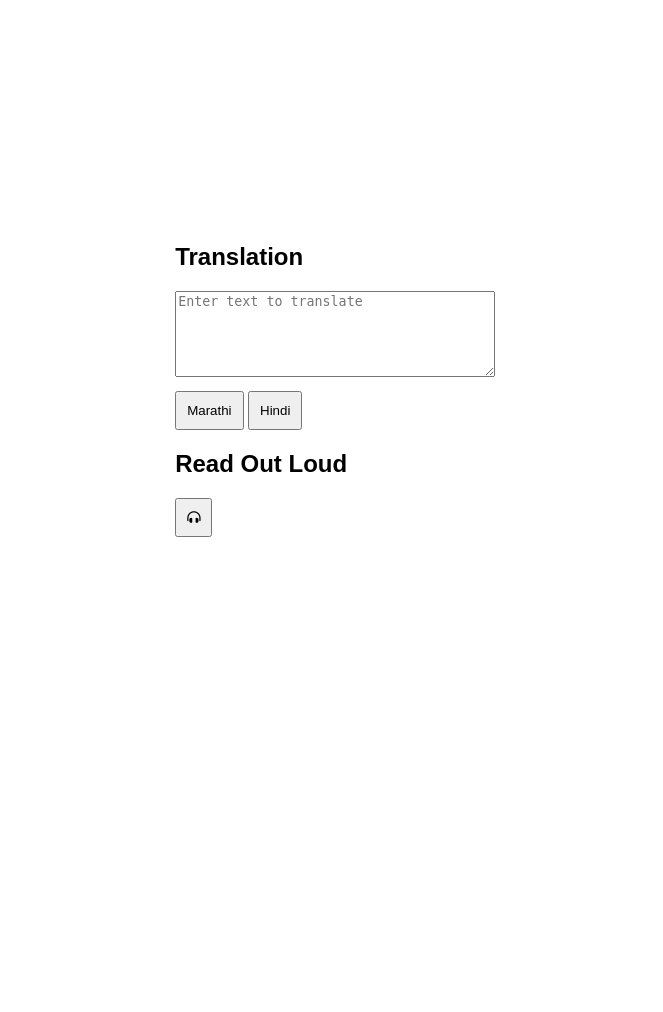
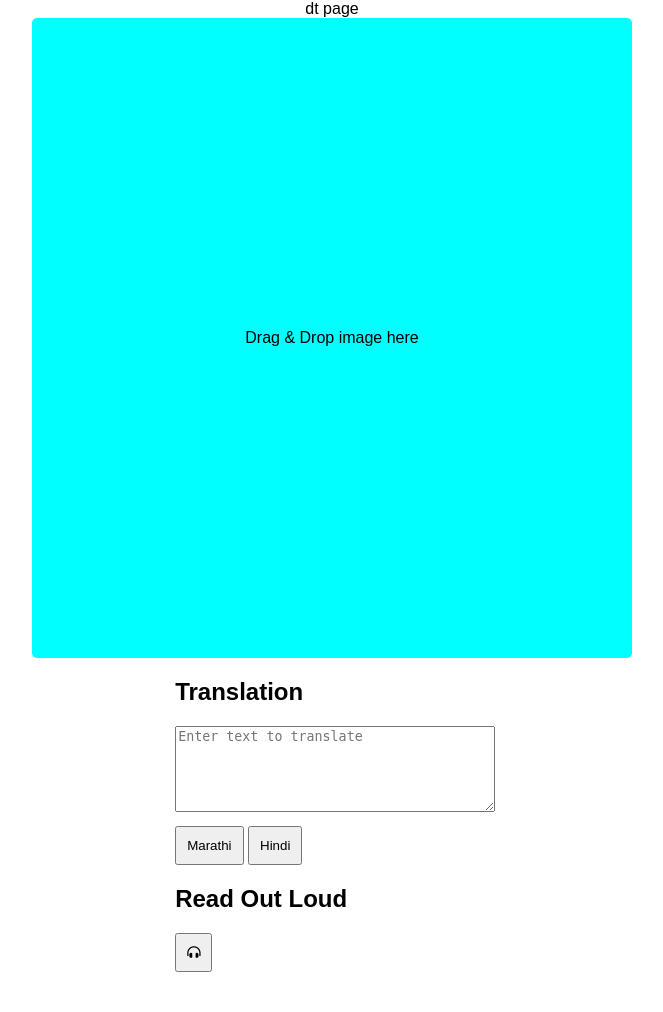
Before and after one commit to virajchandugade/Harveal, a FastAPI app: template templates/logtest.html in a window 1280 px wide. Shown: the whole page, without its empty margins (308-971 px from the left). Before the commit the page ends 537 px from the top, so only its background shows below. Run offline with FastAPI, Linux system fonts and the light colour scheme; the template is opened without the code that fills it, so the values that code supplies are empty; parts of the project's set-up code (start-up, migrations or seed data) failed here and were passed over; some libraries are stand-ins or nearby versions.

Commit message:
safety commit 13 feb 2024 2:15 am

```diff
--- a/main.py
+++ b/main.py
@@ -11,17 +11,14 @@ import random
 from pydantic import BaseModel
 from fastapi import Depends,  HTTPException, status
 from fastapi.middleware.cors import CORSMiddleware
-# from fastapi.security import OAuth2PasswordBearer
-# from fastapi_sessions import get_session, Session
+from datetime import datetime, timedelta
 from langdetect import detect
 from gtts import gTTS
 import os
 from translate import Translator
 import secrets
-
-
-
-
+from starlette.middleware.sessions import SessionMiddleware
+from fastapi.security import OAuth2PasswordBearer
 
 class OtpRequest(BaseModel):
     email: str
@@ -49,8 +46,23 @@ app.add_middleware(
     allow_origins=origins,
     allow_credentials=True,
     allow_methods=["*"],
-    allow_headers=["*"],
+    allow_headers=["*"]
+
 )
+SECRET_KEY = "your_secret_key"
+
+# Session timeout in minutes
+SESSION_TIMEOUT_MINUTES = 30
+
+app.add_middleware(SessionMiddleware, secret_key=SECRET_KEY)
+
+oauth2_scheme = OAuth2PasswordBearer(tokenUrl="token")
+
+def get_current_user(session: dict = Depends(lambda s: s.session)):
+    user_id = session.get("user_id")
+    if user_id not in collection:
+        return None
+    return collection[user_id]
 
 
 
@@ -169,8 +181,11 @@ def log_send_mail(log_user,log_otp_user):
         return f"An error occurred: {str(e)}"
 
 
+log_id=random.randint(100000,999999)
+Id_user="HARV2024"+str(log_id)
 
 
+#new user-------------------------------------------------------------------------------------
 @app.post("/register_user/")
 async def register(phone: str = Form(...), email: str = Form(...),otp:int=Form(...)):
     # Insert the received data into MongoDB
@@ -179,36 +194,39 @@ async def register(phone: str = Form(...), email: str = Form(...),otp:int=Form(.
         "email":email,
         "HARV_ID":Id_user
     }
-    if (otp != otp_user):
+    find=db.users.find_one({"email": email})
+    print(find)
+    if (email==find):
+        return {"user already exist"}
+    elif (otp != otp_user):
         return{"incorrect otp"}
     else:
         collection.insert_one(user_data)
-        return {"message": "Data stored successfully!"}
+
+    # Store the session ID in a cookie
+        return RedirectResponse(url="/mainpg/")
 
 
-#logic for id generation
+#------------------------------------------------------------------------
+log_otp_user = secrets.randbelow(90000) + 10000  #logic for id generation
 
-log_id=random.randint(100000,999999)
-Id_user="HARV2024"+str(log_id)
-
-
-
-
-log_otp_user = secrets.randbelow(90000) + 10000
-
-
+#for regesistered user(login)
 @app.post("/login_user/",response_class=HTMLResponse)
-async def login(request: Request,logOTP:int=Form(...)):
+async def login(request: Request,logID:str=Form(...),logOTP:int=Form(...)):
     print(logOTP)
+    print(logID)
     if (logOTP == log_otp_user):
-         return templates.TemplateResponse("logtest.html", {"request": request})
+        session_id = str(datetime.utcnow().timestamp())
+        request.session["user_id"] = logID
+        response = templates.TemplateResponse("logtest.html", {"request": request})
+        response.set_cookie(key="session_id", value=session_id, expires=timedelta(minutes=SESSION_TIMEOUT_MINUTES))
+        return templates.TemplateResponse("logtest.html", {"request": request})
     else:
         return {"what a waste!"}
 
 
 class LogOtpRequest(BaseModel):
     uid: str
-
 @app.post("/send_log_otp/")
 async def send_log_otp(lgdata:LogOtpRequest):
     log_ID = get_user_by_id(lgdata.uid)
@@ -217,20 +235,15 @@ async def send_log_otp(lgdata:LogOtpRequest):
     v=log_ID["email"]
     log_send_mail(v, log_otp_user)
 
-
 def get_user_by_id(uid):
     return db.users.find_one({"HARV_ID": uid})
-
-
-
-
+#-------------------------------------------------------------------------
+#for translation in marathi
 @app.post("/translate/")
 async def translate_to_marathi(text: str = Form(...)):
     #text to Marathi
     translator = Translator(to_lang="mr")
     translated_text = translator.translate(text)
-
-
     chunk_size = 200
     text_chunks = [text[i:i+chunk_size] for i in range(0, len(text), chunk_size)]
 
@@ -245,7 +258,8 @@ async def translate_to_marathi(text: str = Form(...)):
 
     # return JSONResponse(content={"translatedText": translated_text})
 
-
+   #for translation in marathi
+#for translation in hindi
 @app.post("/translate_hindi/")
 async def translate_to_hindi(text_h: str = Form(...)):
     chunk_size = 200
@@ -259,27 +273,8 @@ async def translate_to_hindi(text_h: str = Form(...)):
 
     return JSONResponse(content={"translatedText": translated_text.strip()})
 
-# @app.post("/read_out_loud/")
-# async def read_out_loud(text: str = Form(...)):
-#     #gTTS object
-#     tts = gTTS(text=text, lang="hi")
 
-#     #Save the audio file
-#     audio_path = "static/audio/output.mp3"
-#     tts.save(audio_path)
-
-#     #Play the audio file
-#     os.system("start " + audio_path)
-
-#     return JSONResponse(content={"audio_url": "/static/audio/output.mp3"})
-
-
-
-
-
-
-
-
+#read out loud feature
 @app.post("/read_out_loud/")
 async def read_out_loud(text: str = Form(...)):
     # Detect the language
@@ -296,3 +291,19 @@ async def read_out_loud(text: str = Form(...)):
     os.system("start " + audio_path)
 
     return JSONResponse(content={"audio_url": "/static/audio/output.mp3"})
+
+@app.get("/protected")
+async def protected_route(current_user: dict = Depends(get_current_user)):
+    if current_user:
+        return {"message": "This is a protected route", "user": current_user}
+    else:
+        raise HTTPException(status_code=401, detail="Not authenticated")
+
+
+
+@app.post("/logout", response_class=HTMLResponse)
+async def logout(request: Request, response: JSONResponse):
+    response.delete_cookie(key="session_id")
+    request.session.clear()
+    response = RedirectResponse(url="/")
+    return response
--- a/static/css/test.css
+++ b/static/css/test.css
@@ -6,7 +6,7 @@ body {
     flex-direction: column;
     align-items: center;
     justify-content: center;
-    height: 100vh;
+
 }
 
 .container {
@@ -23,3 +23,33 @@ button {
     padding: 10px;
     cursor: pointer;
 }
+
+.drop-img-cont {
+    position: relative;
+  }
+
+  .d_img {
+    height: 80vh;
+    width: 600px;
+    background-color: aqua;
+    border-radius: 5px;
+    align-items: center;
+    display: flex;
+    justify-content: center;
+    text-align: center;
+    cursor: pointer;
+  }
+
+  .highlight {
+    border: 2px dashed #2196F3;
+  }
+
+  #file-input {
+    position: absolute;
+    opacity: 0;
+  }
+
+  #preview-img {
+    max-width: 400px;
+    max-height: 400px;
+  }
--- a/static/js/testingtrans.js
+++ b/static/js/testingtrans.js
@@ -74,4 +74,51 @@ async function readOutLoud() {
     }
 }
 
-// JavaScript code
+function handleDragOver(event) {
+    event.preventDefault();
+    document.getElementById('drop-area').classList.add('highlight');
+  }
+
+  function handleDragLeave(event) {
+    event.preventDefault();
+    document.getElementById('drop-area').classList.remove('highlight');
+  }
+
+  function handleDrop(event) {
+    event.preventDefault();
+    document.getElementById('drop-area').classList.remove('highlight');
+
+    const files = event.dataTransfer.files;
+
+    if (files.length > 0) {
+      const imageFile = files[0];
+      displayImage(imageFile);
+    }
+  }
+
+  function handleFiles(files) {
+    if (files.length > 0) {
+      const imageFile = files[0];
+      displayImage(imageFile);
+    }
+  }
+
+  function displayImage(file) {
+    const reader = new FileReader();
+
+    reader.onload = function (e) {
+      const imgElement = document.getElementById('preview-img');
+      imgElement.src = e.target.result;
+      imgElement.alt = file.name;
+      imgElement.style.display = 'block';
+
+      document.getElementById('drop-area').innerHTML = ''; // Clear previous content
+      document.getElementById('drop-area').appendChild(imgElement);
+    };
+
+    reader.readAsDataURL(file);
+  }
+
+  function openFileExplorer() {
+    document.getElementById('file-input').click();
+  }
--- a/templates/logtest.html
+++ b/templates/logtest.html
@@ -7,8 +7,15 @@
     <link rel="stylesheet" href="/static/css/test.css">
     <script src="https://kit.fontawesome.com/86b53df464.js" crossorigin="anonymous"></script>
 </head>
+<header>dt page</header>
 <body>
-
+    <div class="drop-img-cont">
+        <section class="d_img" id="drop-area" ondragover="handleDragOver(event)" ondragleave="handleDragLeave(event)" ondrop="handleDrop(event)" onclick="openFileExplorer()">
+          <p>Drag &amp; Drop image here</p>
+          <input type="file" id="file-input" onchange="handleFiles(this.files)">
+          <img id="preview-img" style="display: none;">
+        </section>
+      </div>
     <div class="container">
         <h2>Translation</h2>
         <textarea id="textInput" placeholder="Enter text to translate"></textarea>
```
Also changed, not shown: tp.py (+4 -9 lines), 2 other files.
